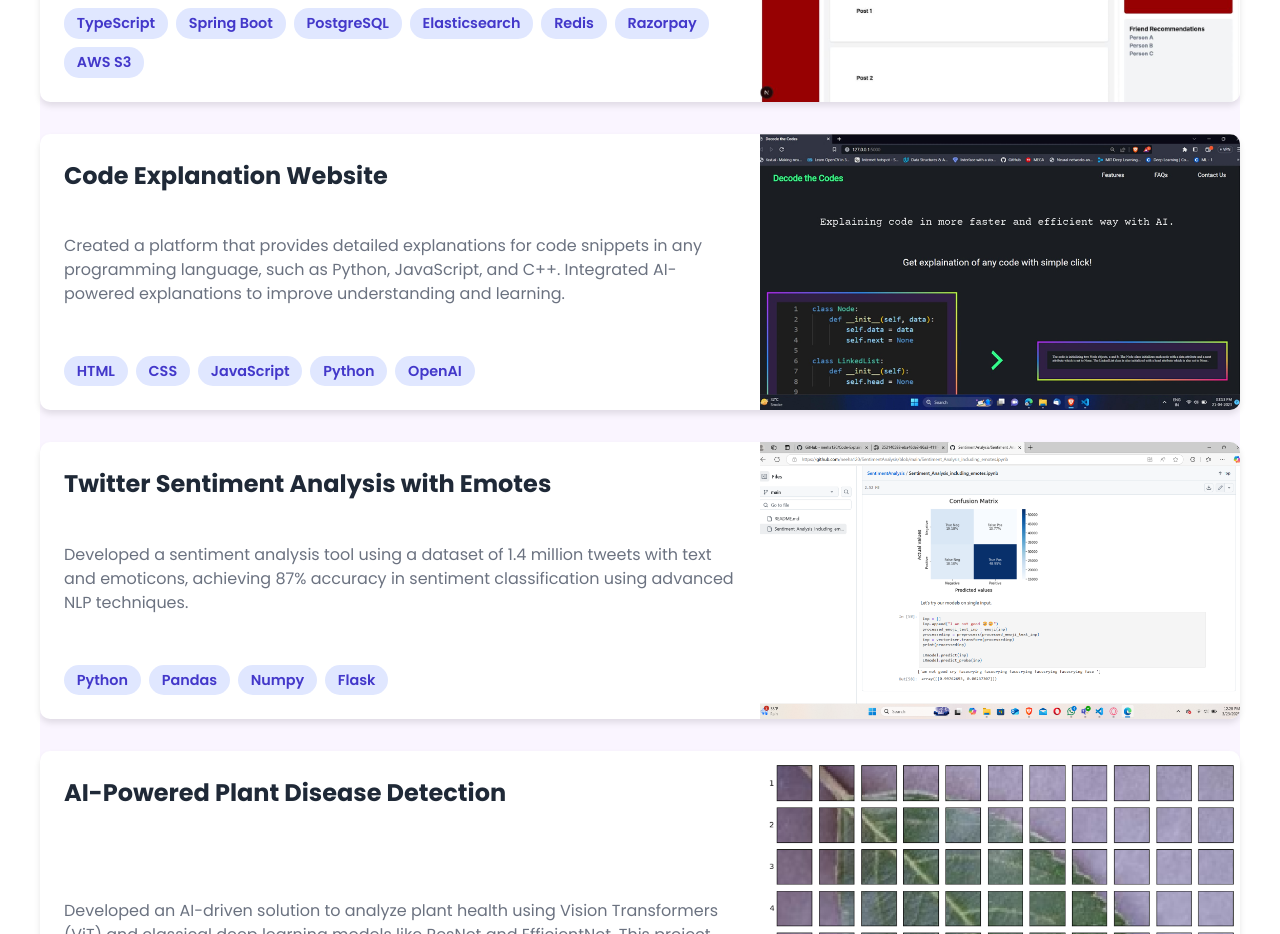
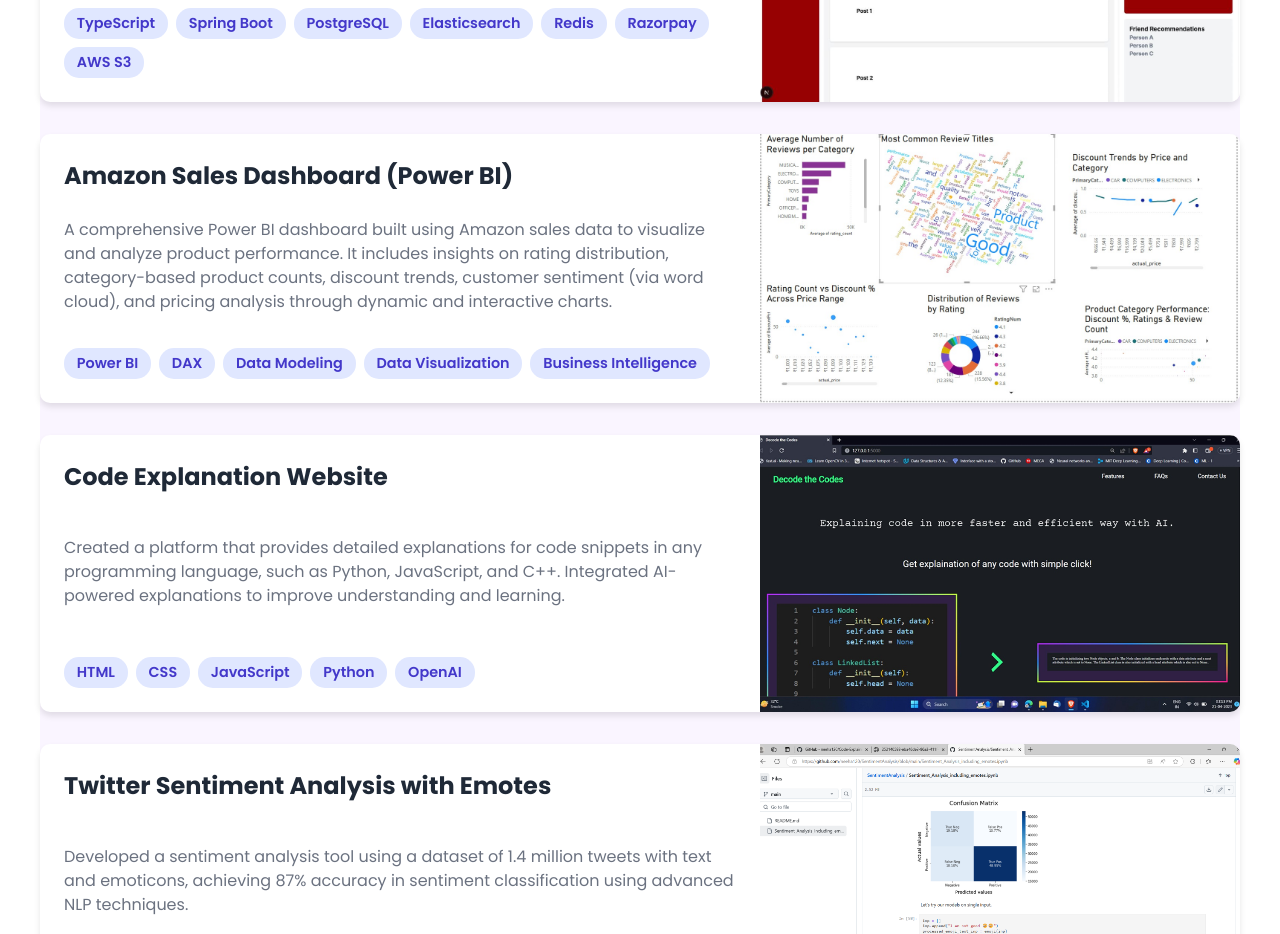
Before and after one commit to neagra12/personalportfolio, a plain HTML site: page index.html in a window 1280 px wide. Shown: the part 2080-3014 px from the top of the page. Drawn offline with nearby package versions, Linux system fonts and the light colour scheme.

Commit message:
Added new project to portfolio

```diff
--- a/index.html
+++ b/index.html
@@ -118,6 +118,28 @@
           </div>
         </div>
         <!-- Itinera Project Card -->
+
+        <div class="project__card">
+          <div class="project__content">
+            <h3>Amazon Sales Dashboard (Power BI)</h3>
+            <p>
+              A comprehensive Power BI dashboard built using Amazon sales data to visualize and analyze product performance. It includes insights on rating distribution, category-based product counts, discount trends, customer sentiment (via word cloud), and pricing analysis through dynamic and interactive charts.
+            </p>
+            <div class="project__tech">
+              <span>Power BI</span>
+              <span>DAX</span>
+              <span>Data Modeling</span>
+              <span>Data Visualization</span>
+              <span>Business Intelligence</span>
+            </div>
+          </div>
+          <div class="project__image">
+            <img src="assets/Dataviz.jpg" alt="Amazon Sales Dashboard" />
+            <div class="project__overlay">
+              <h4>DATA-DRIVEN INSIGHTS</h4>
+            </div>
+          </div>
+        </div>
 
 
         <!-- Code Explanation Website Card -->
```
Also changed, not shown: assets/Dataviz.jpg (added).
